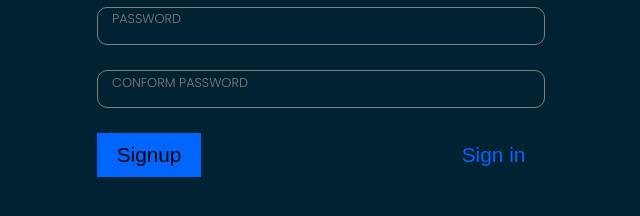
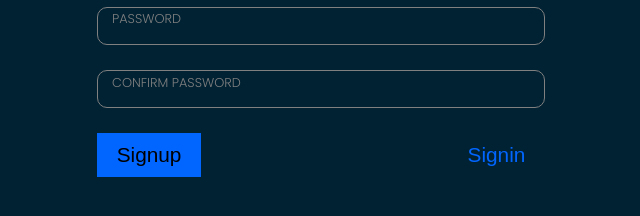
Before and after one commit to barathbalasubramanian/WaterserviceApp, a Vue app: page /#/signup in a window 1280 px wide. Shown: the part 288-504 px from the top of the page, without its empty margins (319-959 px from the left). Built offline with nearby package versions, Linux system fonts and the light colour scheme.

Commit message:
add color

```diff
--- a/src/views/signupView.vue
+++ b/src/views/signupView.vue
@@ -20,12 +20,12 @@
 		</div>
 		<div class="input" >
 				<input class='field' type="password" v-model="form.pass2" required><br>
-			<label class="label">CONFORM PASSWORD</label>
+			<label class="label">CONFIRM PASSWORD</label>
 			<div class="req3"></div>
 		</div>
 		<div class="btn">
 			<button type="submit">Signup</button>
-			<router-link to='/signin'><button type="submit" class="button">Sign in</button></router-link>
+			<router-link to='/signin'><button type="submit" class="button">Signin</button></router-link>
 		</div>
 	</form>
 </div>
```
